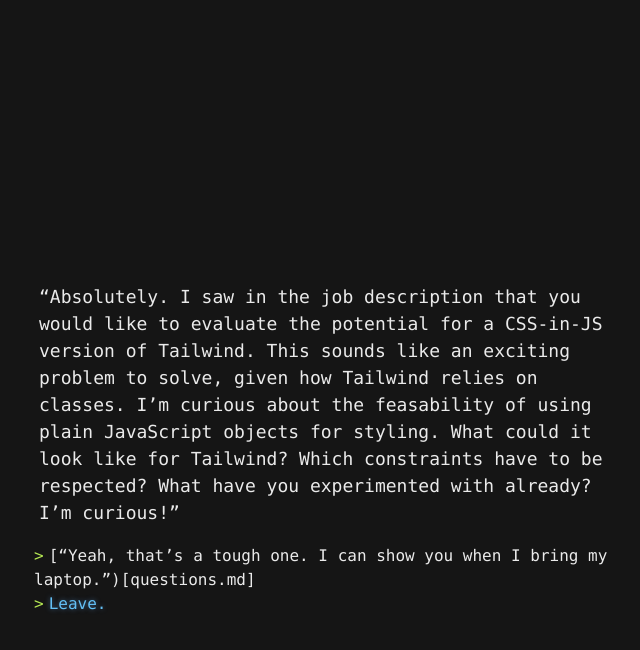
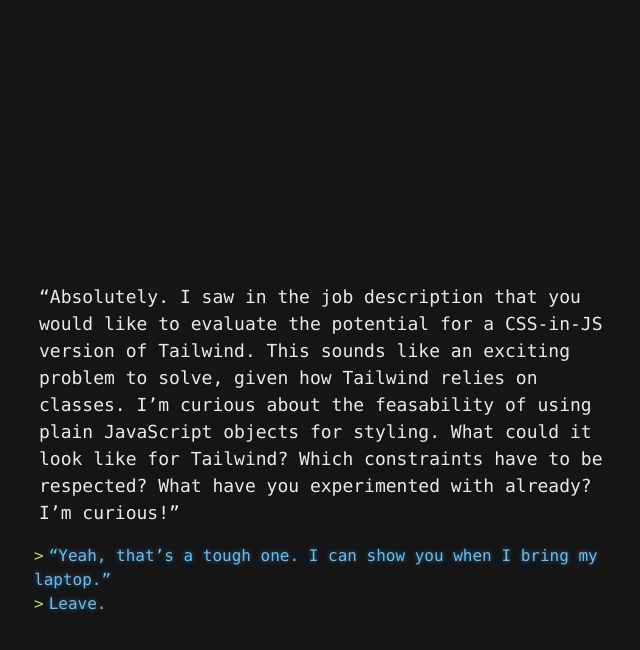
Before and after one commit to yvesgurcan/adventure, a Jekyll site: the page built from build.md, in a window 1280 px wide. Shown: the top 650 px of the page, without its empty margins (306-946 px from the left). Built offline with Jekyll 4.4.1, drawn with Linux system fonts in a browser that asks for light colours; our own code applies the rules of GitHub Pages for plain Markdown files.

Commit message:
Update build.md

```diff
--- a/build.md
+++ b/build.md
@@ -1,4 +1,4 @@
 "Absolutely. I saw in the job description that you would like to evaluate the potential for a CSS-in-JS version of Tailwind. This sounds like an exciting problem to solve, given how Tailwind relies on classes. I'm curious about the feasability of using plain JavaScript objects for styling. What could it look like for Tailwind? Which constraints have to be respected? What have you experimented with already? I'm curious!"
 
-- ["Yeah, that's a tough one. I can show you when I bring my laptop.")[questions.md]
+- ["Yeah, that's a tough one. I can show you when I bring my laptop."](questions.md)
 - [Leave.](leave.md)
```
